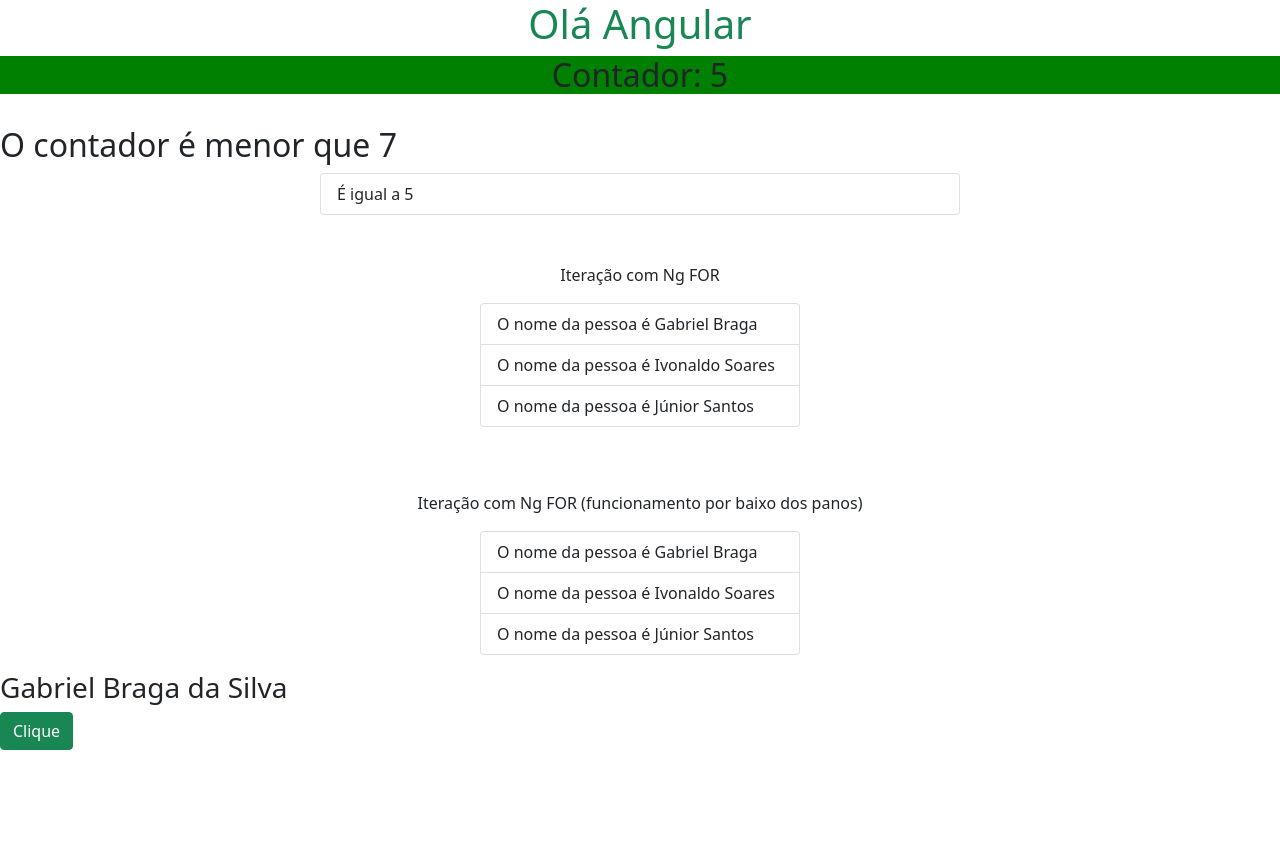
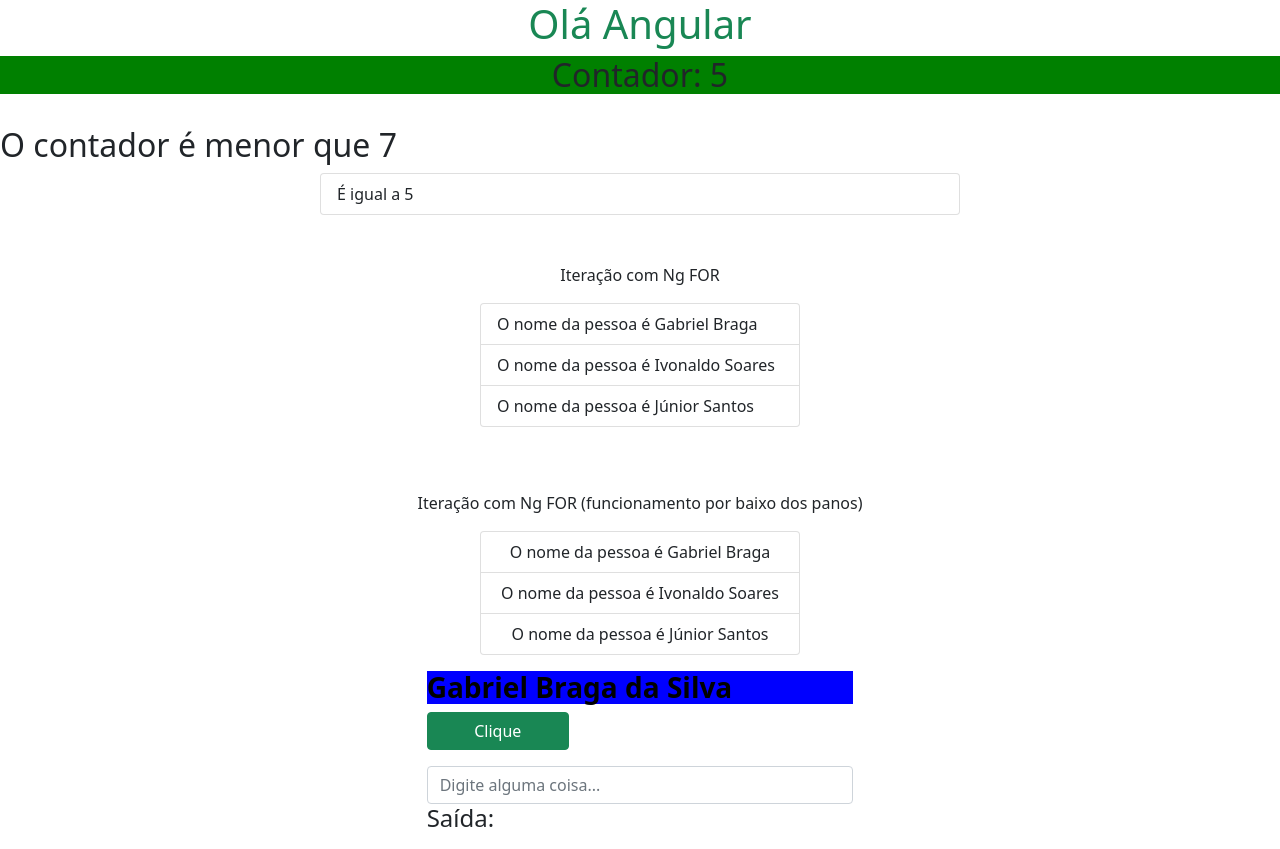
Before and after one commit to bragabriel/BootcampSantander-FullStackDeveloper, an Angular app in the folder Angular/curso_ambiente-angular/: page / in a window 1280 px wide. Before the commit the page ends 800 px from the top, so only its background shows below. Built offline with nearby package versions, Linux system fonts and the light colour scheme.

Commit message:
feat: directiva personalizada

```diff
--- a/Angular/curso_ambiente-angular/src/app/app.component.html
+++ b/Angular/curso_ambiente-angular/src/app/app.component.html
@@ -76,14 +76,26 @@
 <br> <br>
   <!-- Ng FOR (Por baixo dos panos) -->
   <p class="text-center">Iteração com Ng FOR (funcionamento por baixo dos panos)</p>
-  <ul class="list-group mx-auto my-3 col-3">
+  <ul class="list-group mx-auto my-3 col-3 ">
     <ng-template ngFor let-dado [ngForOf]="pessoas">
-      <li class="list-group-item">
+      <li class="list-group-item text-center">
         O nome da pessoa é {{dado.nome}} {{dado.sobrenome}}
       </li>
     </ng-template>
   </ul>
 
+<!-- Data Binding -->
+  <!-- One Way Data Binding: Comunicação TypeScript -> Template -->
+  <div class="col-4 mx-auto my-3">
+    <h3 appMarcaTexto corDeFundo="blue" corDoTexto="black">{{nome}}</h3>
+    <button class="btn btn-success col-4 mx-auto"
+    (click)="clicou(nome)">Clique</button>
+  </div>
 
-<h3>{{nome}}</h3>
-<button class="btn btn-success" (click)="clicou(nome)">Clique</button>
+
+  <!-- Two Way Data Binding -->
+  <div class="col-4 mx-auto my-3">
+    <input type="text" class="form-control" placeholder="Digite alguma coisa..."
+    [(ngModel)]="text">
+    <h4>Saída: {{text}}</h4>
+  </div>
--- a/Angular/curso_ambiente-angular/src/app/app.component.ts
+++ b/Angular/curso_ambiente-angular/src/app/app.component.ts
@@ -9,8 +9,8 @@ import { Component, OnInit } from '@angular/core';
 export class AppComponent implements OnInit {
 
   nome = "Gabriel Braga da Silva"
-
   count = 0;
+  text = "";
 
   pessoas = [
     {
--- /dev/null
+++ b/Angular/curso_ambiente-angular/src/app/directives/marca-texto.directive.ts
@@ -0,0 +1,25 @@
+import { Directive, ElementRef, Input, OnInit } from '@angular/core';
+
+@Directive({
+  selector: '[appMarcaTexto]'
+})
+
+/* Criando uma Diretiva (ex: Ng For não me atende, vou criar outra...) */
+export class MarcaTextoDirective implements OnInit{
+
+  @Input() corDeFundo = 'yellow';
+  @Input() corDoTexto = 'white';
+
+  constructor(private elemento: ElementRef) { }
+
+  ngOnInit(){
+    /* Inicializou a diretiva, chama o método */
+    this.mudarFundo();
+  }
+
+  private mudarFundo(cor: string = 'yellow'){
+    this.elemento.nativeElement.style.backgroundColor = this.corDeFundo || cor;
+    this.elemento.nativeElement.style.color = this.corDoTexto || cor;
+    this.elemento.nativeElement.style.fontWeight = 'bold';
+  }
+}
```
Also changed, not shown: Angular/curso_ambiente-angular/src/app/app.module.ts (+6 -2 lines), 1 other file (tests, documents, lock files or other folders).
